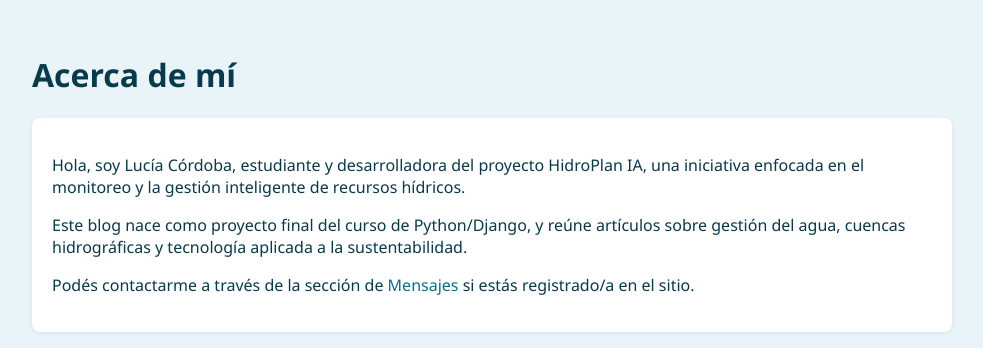
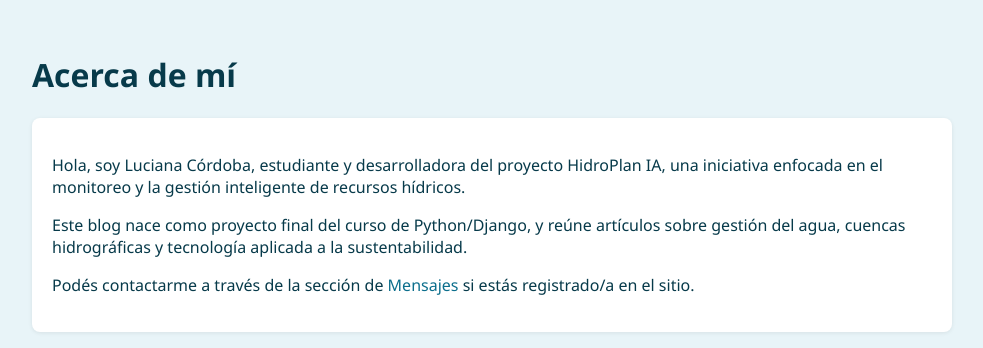
Before and after one commit to lucianacordoba/hidroplan-blog-django, a Django app: page /about/ in a window 1280 px wide. Shown: the part 52-400 px from the top of the page, without its empty margins (148-1131 px from the left). Run offline with Django 4.2, Linux system fonts and the light colour scheme.

Commit message:
Corregir nombre de autora: Luciana Córdoba

```diff
--- a/templates/blog/about.html
+++ b/templates/blog/about.html
@@ -6,7 +6,7 @@
     <h1>Acerca de mí</h1>
     <div class="card">
         <p>
-            Hola, soy Lucía Córdoba, estudiante y desarrolladora del proyecto
+            Hola, soy Luciana Córdoba, estudiante y desarrolladora del proyecto
             HidroPlan IA, una iniciativa enfocada en el monitoreo y la gestión
             inteligente de recursos hídricos.
         </p>
```
Also changed, not shown: README.md.
